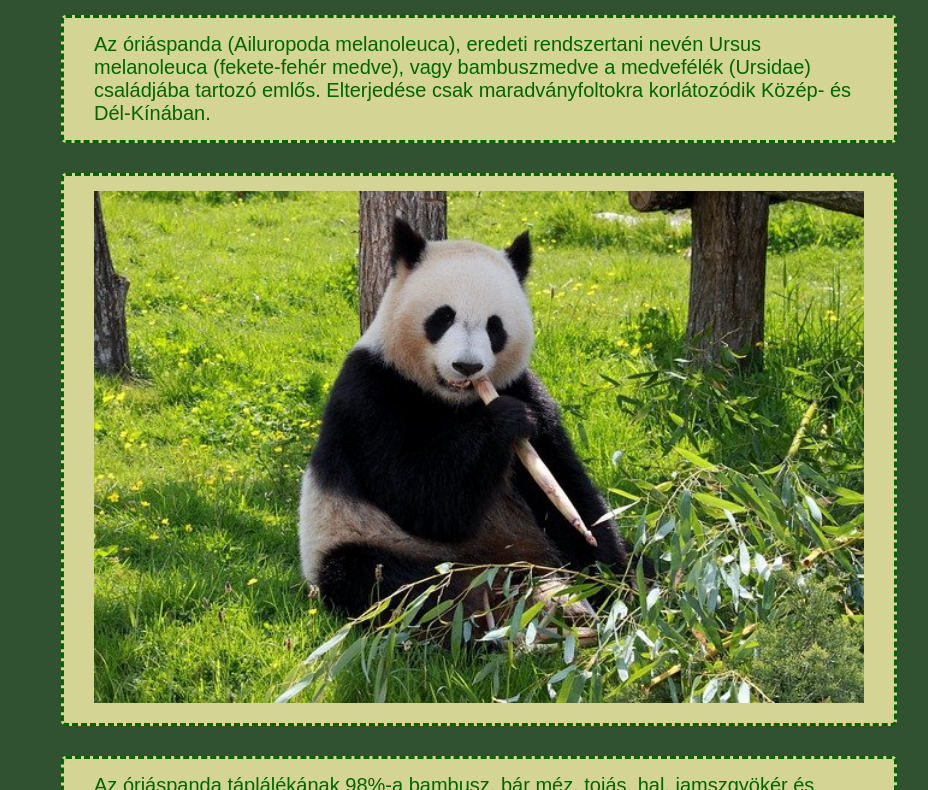
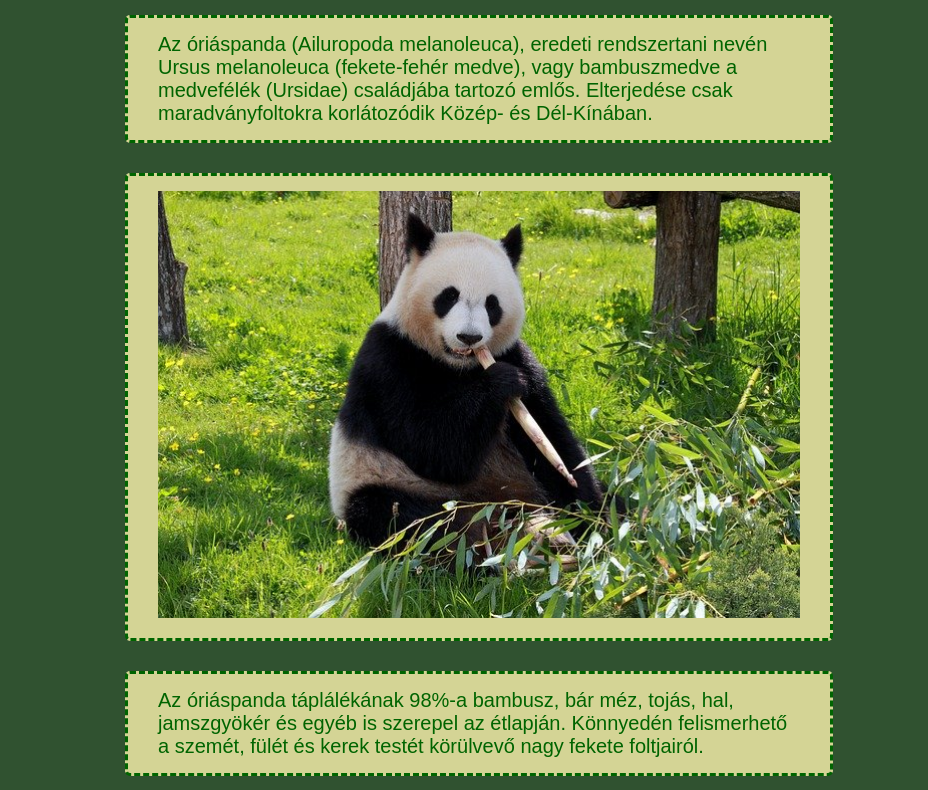
Before and after one commit to SipiAdam/Web, a plain HTML site: page StílusLapok/panda.html in a window 1280 px wide. Shown: the part 73-863 px from the top of the page, without its empty margins (161-1089 px from the left). Drawn offline with Linux system fonts and the light colour scheme.

Commit message:
Elso Projekt

```diff
--- a/StílusLapok/style.css
+++ b/StílusLapok/style.css
@@ -22,7 +22,7 @@ img {
 }
 
 body {
-    width: 70%;
+    width: 60%;
     margin: 0 auto;
     background-color: rgb(48, 82, 48);
 }
```
Also changed, not shown: Első projekt/elso.html (renamed from index.html, +1 -1 lines).
